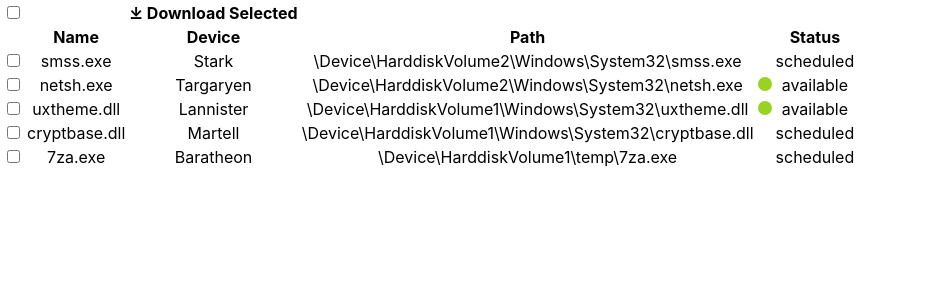
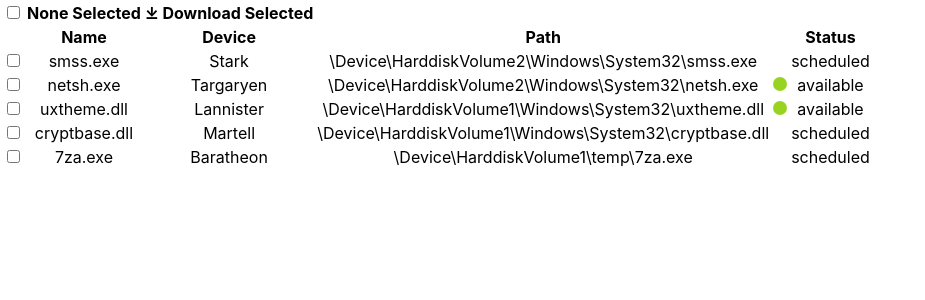
Before and after one commit to jsonCummings/item-table, a React (Create React App) app: page / in a window 1280 px wide. Shown: the top 300 px of the page, without its empty margins (0-925 px from the left). Built offline with nearby package versions, Linux system fonts and the light colour scheme.

Commit message:
adding display #

```diff
--- a/src/ItemTable/ItemTable.jsx
+++ b/src/ItemTable/ItemTable.jsx
@@ -41,6 +41,15 @@ export const ItemTable = (props) => {
     }
   }
 
+  const displayNumberSelected = useCallback(() => {
+    const length = selectedItems.length;
+    if (length === 0){
+        return 'None Selected';
+    } else {
+        return `${length} Selected`;
+    }
+  }, [selectedItems, itemsArray]);
+
   const handleCheckEvent = (item) => {
     const {name, checked} = item;
     setItems(items => (
@@ -72,14 +81,18 @@ export const ItemTable = (props) => {
                     <th>
                         {someSelected() && (<input type="checkbox"
                         ref={indeterminateState}
-                        onClick={() => selectAllItems()}/>)}
+                        onChange={() => selectAllItems()}/>)}
                         {!someSelected() && (<input type="checkbox"
                         checked={allSelected()}
-                        onClick={() => selectAllItems()}/>)}
+                        onChange={() => selectAllItems()}/>)}
                     </th>
-                    <th></th>
                     <th>
-                      <span>&#10515;</span> Download Selected
+                      {displayNumberSelected()}
+                    </th>
+                    <th>
+                      <span>
+                        &#10515; Download Selected
+                      </span>
                     </th>
                 </tr>
                 <tr>
```
